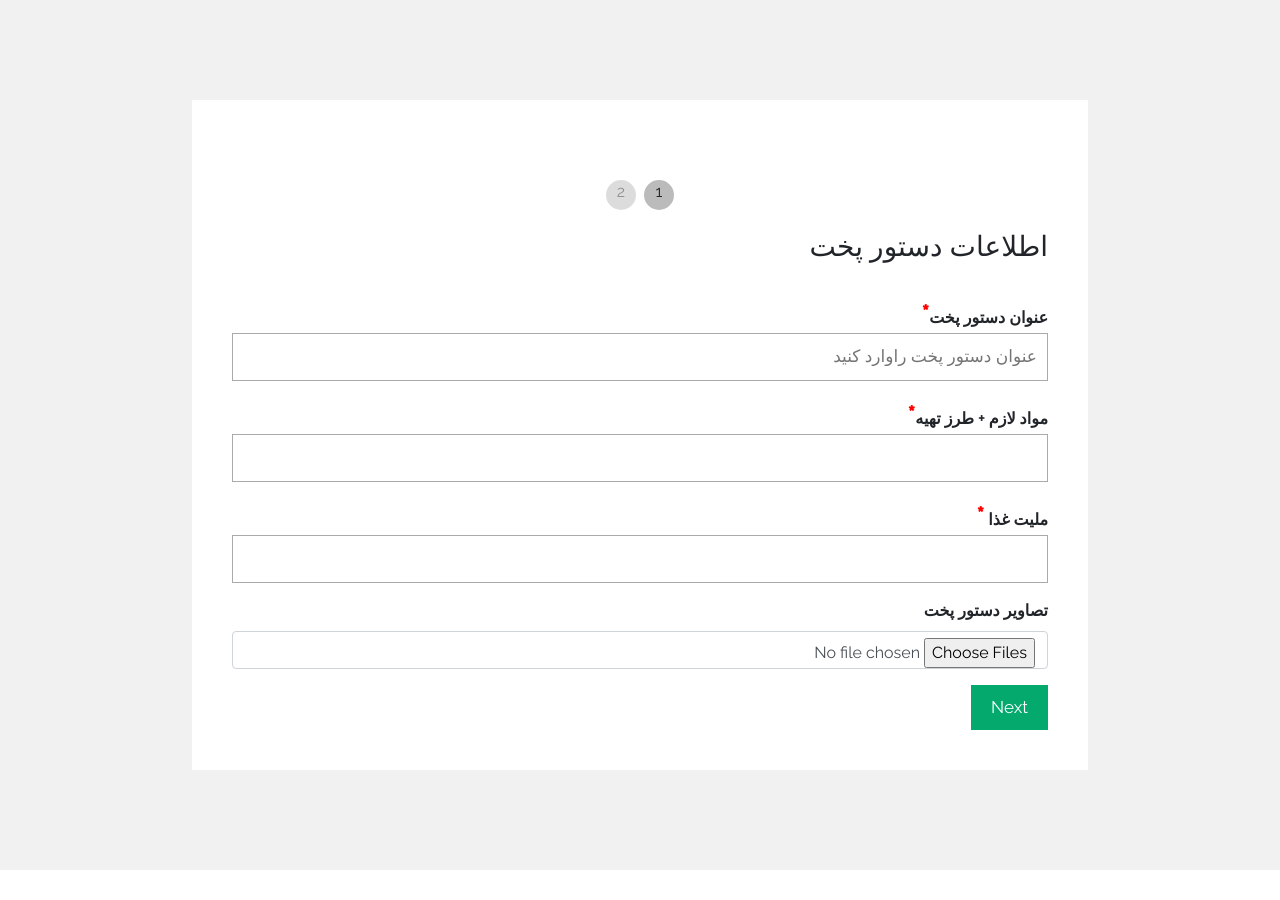
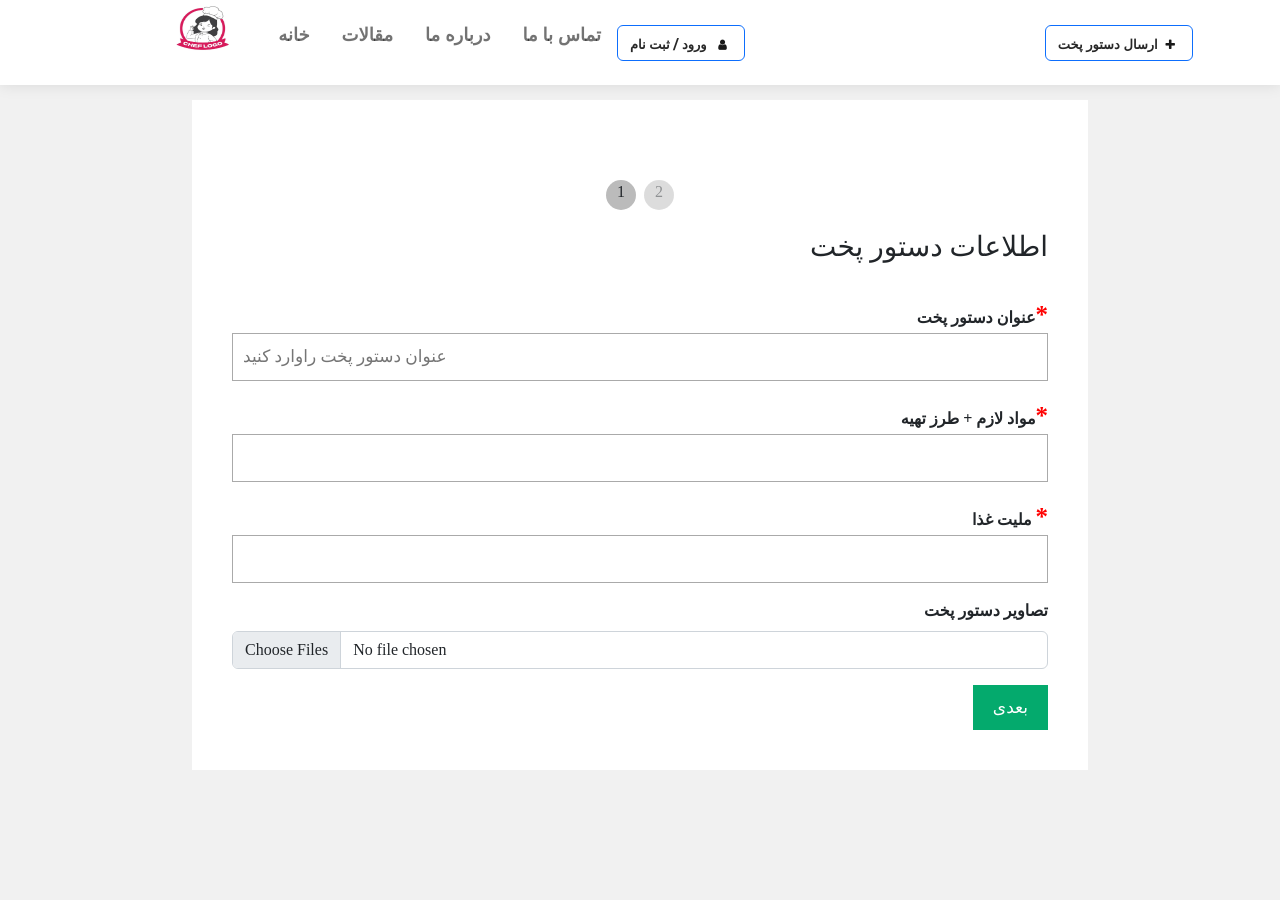
Before and after one commit to sfi9739/Document, a PHP site: page /dastor-pokht-user.html in a window 1280 px wide. Before the commit the page ends 870 px from the top, so only its background shows below. Run offline with PHP 8.4, Linux system fonts and the light colour scheme; some libraries are stand-ins or nearby versions.

Commit message:
edit font all page

```diff
--- a/dastor-pokht-user.html
+++ b/dastor-pokht-user.html
@@ -1,13 +1,61 @@
 <!DOCTYPE html>
 <html>
-<meta name="viewport" content="width=device-width, initial-scale=1.0">
-<link href="https://fonts.googleapis.com/css?family=Raleway" rel="stylesheet">
-<link href="assets/css/bootstrap.min.css" rel="stylesheet">
-<link href="asset/style/bootstrap/js/bootstrap.min.js" rel="stylesheet">
-<link rel="stylesheet" href="assets/css/dastor-pokht.css">
 
-<body dir="rtl">
+<head>
+  <meta charset="utf-8">
+  <meta name="viewport" content="width=device-width, initial-scale=1.0, shrink-to-fit=no">
+  <title>Home - Brand</title>
+  <link rel="stylesheet" href="assets/bootstrap/css/bootstrap.min.css">
+  <link rel="stylesheet" href="https://fonts.googleapis.com/css?family=Montserrat:400,400i,700,700i,600,600i&amp;display=swap">
+  <link rel="stylesheet" href="assets/fonts/fontawesome-all.min.css">
+  <link rel="stylesheet" href="assets/fonts/font-awesome.min.css">
+  <link rel="stylesheet" href="assets/fonts/simple-line-icons.min.css">
+  <link rel="stylesheet" href="assets/fonts/fontawesome5-overrides.min.css">
+  <link rel="stylesheet" href="assets/css/baguetteBox.min.css">
+  <link rel="stylesheet" href="assets/css/Icon-Button.css">
+  <link rel="stylesheet" href="assets/css/vanilla-zoom.min.css">
+  <link rel="stylesheet" href="assets/css/dastor-pokht.css">
 
+</head>
+<!--start menu-->
+<body>
+  <nav class="navbar navbar-light navbar-expand-lg fixed-top bg-white clean-navbar" style="height: 85.375px;">
+      <div class="container">
+          <button data-bs-toggle="collapse" class="navbar-toggler" data-bs-target="#navcol-1"><span class="visually-hidden">Toggle navigation</span><span class="navbar-toggler-icon"></span></button>
+          <div class="collapse navbar-collapse" id="navcol-1" style="width: 863.125px;">
+
+
+
+                  <ul class="navbar-nav ms-auto"  >
+                  <!--<li class="nav-link"><a class="nav-link" href="about-us.html"style="font-size: 18px;color: black; width: 75px;">درباره ما</a></li>
+                  <li class="nav-link"><a class="nav-link" href="about-us.html"style="font-size: 18px;color: black;width: 75px;">درباره ما</a></li>-->
+                  <li class="nav-item"><img style="width: 54px;height: 49px;" src="assets/img/logo/logo.jpg" alt=""></li>
+                  <li class="nav-link"><a class="nav-link" href="index.html"style="font-size: 18px; ">خانه</a></li>
+                  <li class="nav-link"><a class="nav-link" href="blog.html"style="font-size: 18px;">مقالات</a></li>
+                  <li class="nav-link"><a class="nav-link" href="contact-us.html"style="font-size: 18px;">درباره ما</a></li>
+                  <li class="nav-link"><a class="nav-link" href="contact-us.html"style="font-size: 18px;">تماس با ما</a></li>
+
+
+                  <nav class="navbar bg-body-tertiary" style="padding-right: 300px;">
+                      <button class="btn btn-primary d-block icon-button w-100" type="button" style="background: rgb(255,255,255);height: 36px;width: 75.078px;">
+                      <span style="font-size: 13px;font-weight: bold;color: rgb(40,40,40);">ورود / ثبت نام&nbsp;&nbsp;</span>
+                      <i class="fa fa-user" style="font-size: 12px;color: var(--bs-navbar-active-color);border-radius: 4px;border-width: 2px;border-color: #0d6efd;"></i></button>
+                      </nav>
+
+
+                  <nav class="navbar bg-body-tertiary" style="padding-right: 5px;">
+                      <button class="btn btn-primary d-block icon-button w-100" type="button" style="background: rgb(255,255,255);height: 36px;width: 75.078px;">
+                          <span style="font-size: 13px;font-weight: bold;color: rgb(40,40,40);">ارسال دستور پخت&nbsp;</span>
+                          <i class="fa fa-plus" style="font-size: 12px;color: var(--bs-navbar-active-color);border-radius: 4px;border-width: 2px;border-color: #0d6efd;"></i></button>
+                      </nav>
+
+
+
+              </ul>
+          </div>
+      </div>
+  </nav>
+<!--end menu-->
 <form id="regForm" action="/action_page.php">
     <div style="text-align:center;margin-top:40px;">
         <span class="step">1</span>
@@ -15,15 +63,16 @@
         <!-- <span class="step">3</span>
         <span class="step">4</span> -->
       </div>
-  <h3 style="text-align: right; padding-top: 20px;"> اطلاعات دستور پخت </h3>
+
+  <h3 style="text-align: right; padding-top: 20px; font-family: iransans;" > اطلاعات دستور پخت </h3>
 <br>
 
   <div class="tab">
-    <p style="text-align: right;font-weight: bold;">عنوان دستور پخت<span style="color: red; font-size: 25px;">*</span><input placeholder="عنوان دستور پخت راوارد کنید" oninput="this.className = ''" name="fname"></p>
-    <p style="text-align: right;font-weight: bold;">مواد لازم + طرز تهیه<span style="color: red; font-size: 25px;">*</span><input  oninput="this.className = ''" name="lname"></p>
-    <p style="text-align: right;font-weight: bold;">  ملیت غذا <span style="color: red; font-size: 25px;">*</span><input  oninput="this.className = ''" name="lname"></p>
+    <p style="text-align: right;font-weight: bold;font-family: iransans;">عنوان دستور پخت<span style="color: red; font-size: 25px;font-family: iransans;">*</span><input placeholder="عنوان دستور پخت راوارد کنید" oninput="this.className = ''" name="fname"></p>
+    <p style="text-align: right;font-weight: bold;font-family: iransans;">مواد لازم + طرز تهیه<span style="color: red; font-size: 25px;">*</span><input  oninput="this.className = ''" name="lname"></p>
+    <p style="text-align: right;font-weight: bold;font-family: iransans;">  ملیت غذا <span style="color: red; font-size: 25px;">*</span><input  oninput="this.className = ''" name="lname"></p>
     <div class="mb-3">
-        <label style="text-align: right;font-weight: bold; float: right;"  for="formFileMultiple" class="form-label">تصاویر دستور پخت</label>
+        <label style="text-align: right;font-weight: bold; float: right;font-family: iransans;"  for="formFileMultiple" class="form-label">تصاویر دستور پخت</label>
         <input oninput="this.className = ''" name="lname" class="form-control" type="file" id="formFileMultiple" multiple>
       </div>
     <!-- <div class="dropdown show" style="float: right;">
@@ -37,7 +86,7 @@
       <br><br><br>-->
   </div>
   <div class="tab">
-    <div style="text-align: right;" class="alert alert-primary" role="alert">
+    <div style="text-align: right;font-family: iransans;" class="alert alert-primary" role="alert">
         پس از برسی اطلاعات دستور پخت شمااین مقاله در سایت قرار خواهد گرفت
       </div>
     </div>
@@ -55,8 +104,8 @@
   </div> -->
   <div style="overflow:auto;">
     <div style="float:right;">
-      <button type="button" id="prevBtn" onclick="nextPrev(-1)">Previous</button>
-      <button type="button" id="nextBtn" onclick="nextPrev(1)">Next</button>
+      <button type="button" id="prevBtn" onclick="nextPrev(-1)" style="font-family: iransans;">بازگشت</button>
+      <button type="button" id="nextBtn" onclick="nextPrev(1)"style="font-family: iransans;">بغدی</button>
     </div>
   </div>
   <!-- Circles which indicates the steps of the form: -->
@@ -78,9 +127,9 @@ function showTab(n) {
     document.getElementById("prevBtn").style.display = "inline";
   }
   if (n == (x.length - 1)) {
-    document.getElementById("nextBtn").innerHTML = "Submit";
+    document.getElementById("nextBtn").innerHTML = "ارسال";
   } else {
-    document.getElementById("nextBtn").innerHTML = "Next";
+    document.getElementById("nextBtn").innerHTML = "بعدی";
   }
   //... and run a function that will display the correct step indicator:
   fixStepIndicator(n)
```
Also changed, not shown: assets/css/menu1.css (+8 -1 lines), blog.html (+33 -25 lines), contact-us.html (+31 -24 lines), index.html (+41 -30 lines), login.html (+31 -24 lines), post.html (+19 -15 lines), assets/Font/IRANSans.ttf (added), assets/Font/IRANSans_Black.ttf (added), assets/Font/IRANSans_Bold.ttf (added), assets/Font/IRANSans_Light.ttf (added), assets/Font/IRANSans_Medium.ttf (added), assets/Font/IRANSans_UltraLight.ttf (added), 1 other file.
